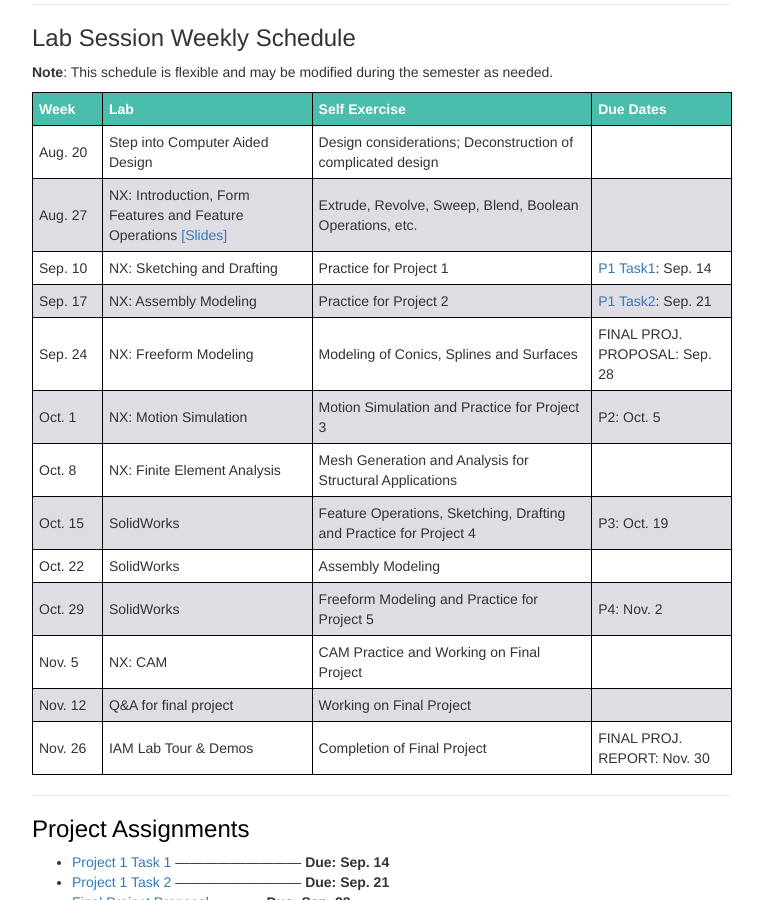
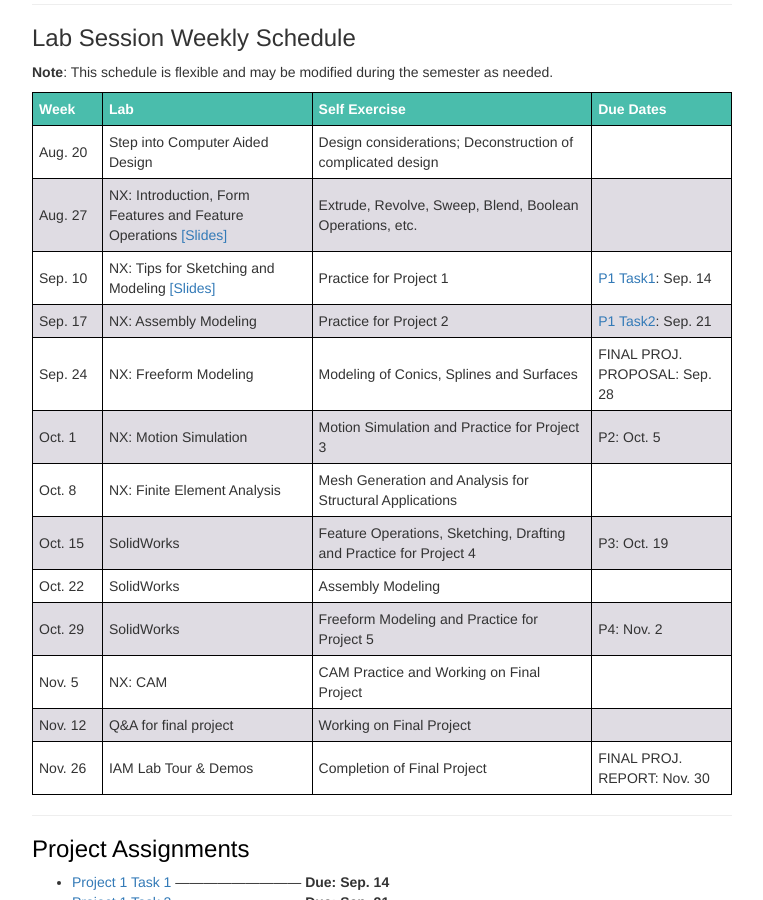
Before and after one commit to me5763/lab-fs19, a Jekyll site: the page built from index.md, in a window 1280 px wide and 900 px high, scrolled down 570 px. Shown: the whole window, without its empty margins (258-1021 px from the left). Built offline with Jekyll 4.4.1, drawn with Linux system fonts in a browser that asks for light colours; nearby versions of some CDN libraries.

Commit message:
update lab slides

```diff
--- a/index.md
+++ b/index.md
@@ -58,7 +58,7 @@ w.tao@mst.edu
 
 <tr>
 <td markdown="span">Sep. 10</td>
-<td markdown="span">NX: Sketching and Drafting</td>
+<td markdown="span">NX: Tips for Sketching and Modeling [[Slides]](https://docs.google.com/presentation/d/10Z4NiW1LA7B2b7xos6fdZAuiIAQcPCOns2jknvkuEcQ/edit?usp=sharing)</td>
 <td markdown="span">Practice for Project 1</td>
 <td markdown="span">[P1 Task1](pages/project-1.html): Sep. 14</td>
 </tr>
```
